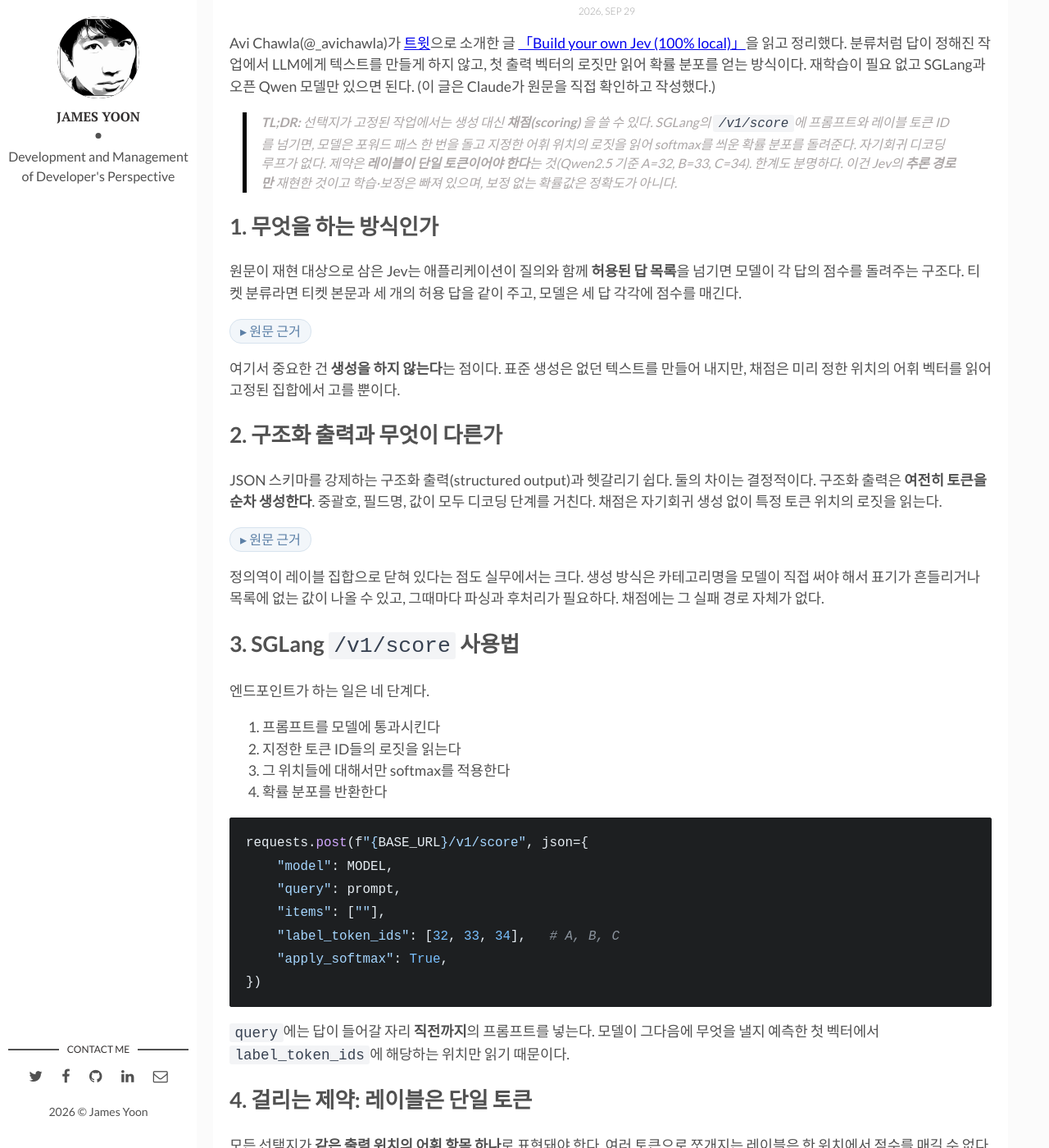
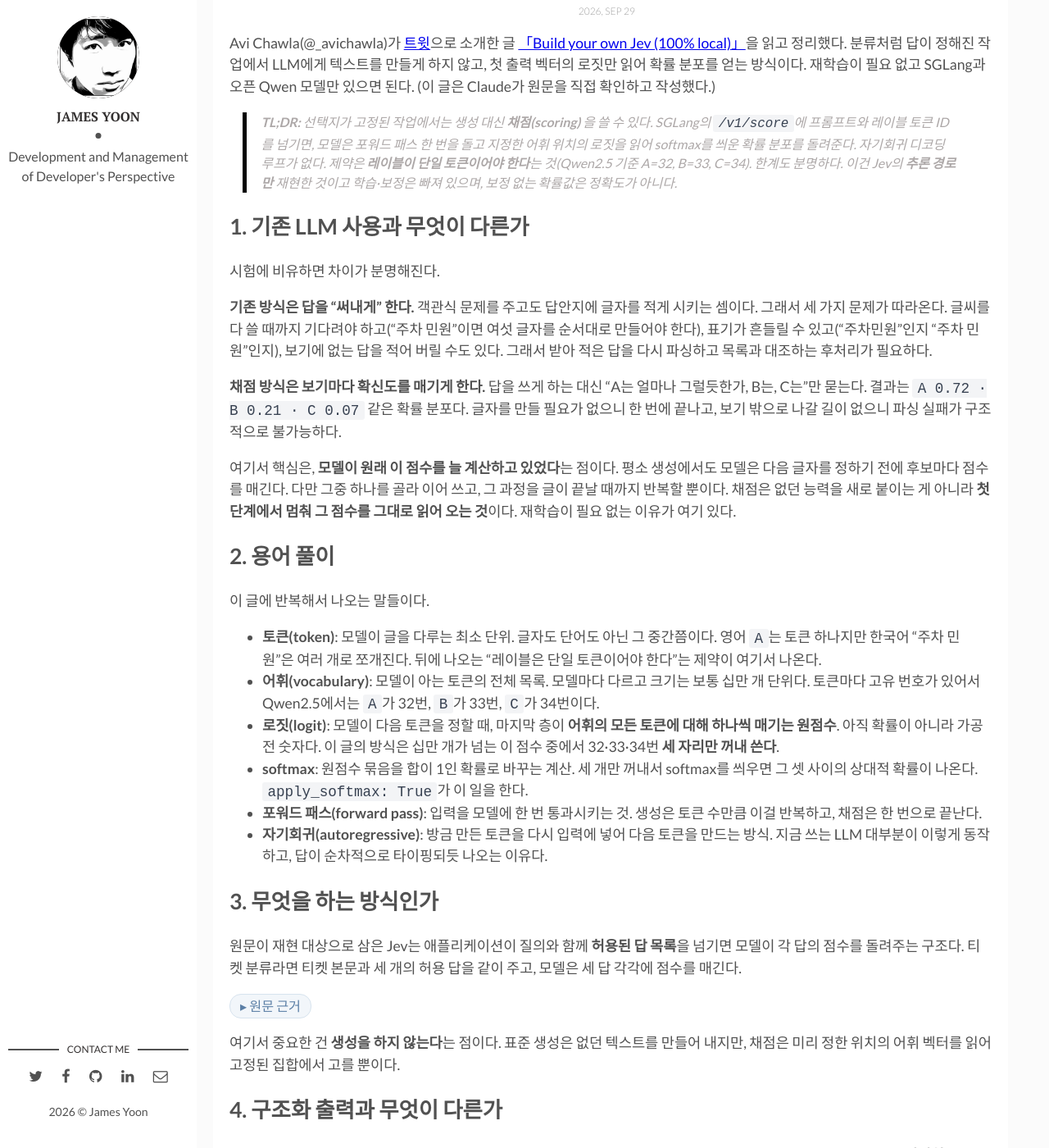
Before and after one commit to butteryoon/butteryoon.github.io, a Jekyll site: the page built from _posts/2026-09-28-sglang-scoring-decision-engine.md, in a window 1280 px wide and 1400 px high, scrolled down 647 px. Shown: the whole window at 82% size. Built offline with Jekyll 4.4.1, drawn with Linux system fonts in a browser that asks for light colours; comment, search, counter and statistics services are not loaded; some of the changed text lies outside the part shown.

Commit message:
채점 글에 용어 풀이와 쉬운 비교 절 추가, 잘못 쓴 '정의역' 수정
- 1절 신설: 기존 LLM 사용과 무엇이 다른가 — 객관식 답을 "써내게" 하는 것과
  "보기마다 확신도를 매기게" 하는 것의 차이로 풀고, 모델이 원래 늘 계산하던
  점수를 첫 단계에서 읽는 것뿐이라 재학습이 필요 없다는 점을 설명
- 2절 신설: 용어 풀이 — 토큰·어휘·로짓·softmax·포워드 패스·자기회귀
- '정의역이 레이블 집합으로 닫혀 있다'는 오용이었다. 정의역은 함수의 입력
  집합인데 가리키려던 것은 출력 범위였다. 본문과 타이틀 이미지 모두
  '답이 레이블 밖으로 나갈 수 없다'로 교체하고 이미지를 재렌더했다.

Co-Authored-By: Claude Opus 5 (1M context) <noreply@anthropic.com>

```diff
--- a/_posts/2026-09-28-sglang-scoring-decision-engine.md
+++ b/_posts/2026-09-28-sglang-scoring-decision-engine.md
@@ -19,7 +19,28 @@ Avi Chawla(@_avichawla)가 [트윗](https://x.com/_avichawla/status/210156361064
 
 > **TL;DR:** 선택지가 고정된 작업에서는 생성 대신 **채점(scoring)** 을 쓸 수 있다. SGLang의 `/v1/score`에 프롬프트와 레이블 토큰 ID를 넘기면, 모델은 포워드 패스 한 번을 돌고 지정한 어휘 위치의 로짓을 읽어 softmax를 씌운 확률 분포를 돌려준다. 자기회귀 디코딩 루프가 없다. 제약은 **레이블이 단일 토큰이어야 한다**는 것(Qwen2.5 기준 A=32, B=33, C=34). 한계도 분명하다. 이건 Jev의 **추론 경로만** 재현한 것이고 학습·보정은 빠져 있으며, 보정 없는 확률값은 정확도가 아니다.
 
-## 1. 무엇을 하는 방식인가
+## 1. 기존 LLM 사용과 무엇이 다른가
+
+시험에 비유하면 차이가 분명해진다.
+
+**기존 방식은 답을 "써내게" 한다.** 객관식 문제를 주고도 답안지에 글자를 적게 시키는 셈이다. 그래서 세 가지 문제가 따라온다. 글씨를 다 쓸 때까지 기다려야 하고("주차 민원"이면 여섯 글자를 순서대로 만들어야 한다), 표기가 흔들릴 수 있고("주차민원"인지 "주차 민원"인지), 보기에 없는 답을 적어 버릴 수도 있다. 그래서 받아 적은 답을 다시 파싱하고 목록과 대조하는 후처리가 필요하다.
+
+**채점 방식은 보기마다 확신도를 매기게 한다.** 답을 쓰게 하는 대신 "A는 얼마나 그럴듯한가, B는, C는"만 묻는다. 결과는 `A 0.72 · B 0.21 · C 0.07` 같은 확률 분포다. 글자를 만들 필요가 없으니 한 번에 끝나고, 보기 밖으로 나갈 길이 없으니 파싱 실패가 구조적으로 불가능하다.
+
+여기서 핵심은, **모델이 원래 이 점수를 늘 계산하고 있었다**는 점이다. 평소 생성에서도 모델은 다음 글자를 정하기 전에 후보마다 점수를 매긴다. 다만 그중 하나를 골라 이어 쓰고, 그 과정을 글이 끝날 때까지 반복할 뿐이다. 채점은 없던 능력을 새로 붙이는 게 아니라 **첫 단계에서 멈춰 그 점수를 그대로 읽어 오는 것**이다. 재학습이 필요 없는 이유가 여기 있다.
+
+## 2. 용어 풀이
+
+이 글에 반복해서 나오는 말들이다.
+
+- **토큰(token)**: 모델이 글을 다루는 최소 단위. 글자도 단어도 아닌 그 중간쯤이다. 영어 `A`는 토큰 하나지만 한국어 "주차 민원"은 여러 개로 쪼개진다. 뒤에 나오는 "레이블은 단일 토큰이어야 한다"는 제약이 여기서 나온다.
+- **어휘(vocabulary)**: 모델이 아는 토큰의 전체 목록. 모델마다 다르고 크기는 보통 십만 개 단위다. 토큰마다 고유 번호가 있어서 Qwen2.5에서는 `A`가 32번, `B`가 33번, `C`가 34번이다.
+- **로짓(logit)**: 모델이 다음 토큰을 정할 때, 마지막 층이 **어휘의 모든 토큰에 대해 하나씩 매기는 원점수**. 아직 확률이 아니라 가공 전 숫자다. 이 글의 방식은 십만 개가 넘는 이 점수 중에서 32·33·34번 **세 자리만 꺼내 쓴다**.
+- **softmax**: 원점수 묶음을 합이 1인 확률로 바꾸는 계산. 세 개만 꺼내서 softmax를 씌우면 그 셋 사이의 상대적 확률이 나온다. `apply_softmax: True`가 이 일을 한다.
+- **포워드 패스(forward pass)**: 입력을 모델에 한 번 통과시키는 것. 생성은 토큰 수만큼 이걸 반복하고, 채점은 한 번으로 끝난다.
+- **자기회귀(autoregressive)**: 방금 만든 토큰을 다시 입력에 넣어 다음 토큰을 만드는 방식. 지금 쓰는 LLM 대부분이 이렇게 동작하고, 답이 순차적으로 타이핑되듯 나오는 이유다.
+
+## 3. 무엇을 하는 방식인가
 
 원문이 재현 대상으로 삼은 Jev는 애플리케이션이 질의와 함께 **허용된 답 목록**을 넘기면 모델이 각 답의 점수를 돌려주는 구조다. 티켓 분류라면 티켓 본문과 세 개의 허용 답을 같이 주고, 모델은 세 답 각각에 점수를 매긴다.
 
@@ -27,15 +48,15 @@ Avi Chawla(@_avichawla)가 [트윗](https://x.com/_avichawla/status/210156361064
 
 여기서 중요한 건 **생성을 하지 않는다**는 점이다. 표준 생성은 없던 텍스트를 만들어 내지만, 채점은 미리 정한 위치의 어휘 벡터를 읽어 고정된 집합에서 고를 뿐이다.
 
-## 2. 구조화 출력과 무엇이 다른가
+## 4. 구조화 출력과 무엇이 다른가
 
 JSON 스키마를 강제하는 구조화 출력(structured output)과 헷갈리기 쉽다. 둘의 차이는 결정적이다. 구조화 출력은 **여전히 토큰을 순차 생성한다**. 중괄호, 필드명, 값이 모두 디코딩 단계를 거친다. 채점은 자기회귀 생성 없이 특정 토큰 위치의 로짓을 읽는다.
 
 <details class="evidence"><summary>원문 근거</summary><blockquote>"Structured output still generates tokens sequentially (braces, field names, values). Scoring reads logits at specific token positions without autoregressive generation."</blockquote></details>
 
-정의역이 레이블 집합으로 닫혀 있다는 점도 실무에서는 크다. 생성 방식은 카테고리명을 모델이 직접 써야 해서 표기가 흔들리거나 목록에 없는 값이 나올 수 있고, 그때마다 파싱과 후처리가 필요하다. 채점에는 그 실패 경로 자체가 없다.
+답이 레이블 밖으로 나갈 수 없다는 점도 실무에서는 크다. 생성 방식은 카테고리명을 모델이 직접 써야 해서 표기가 흔들리거나 목록에 없는 값이 나올 수 있고, 그때마다 파싱과 후처리가 필요하다. 채점에는 그 실패 경로 자체가 없다.
 
-## 3. SGLang `/v1/score` 사용법
+## 5. SGLang `/v1/score` 사용법
 
 엔드포인트가 하는 일은 네 단계다.
 
```
Also changed, not shown: other parts of _posts/2026-09-28-sglang-scoring-decision-engine.md (+6 -6 lines), assets/img/sglang_scoring_title.svg, assets/img/sglang_scoring_title.webp.
